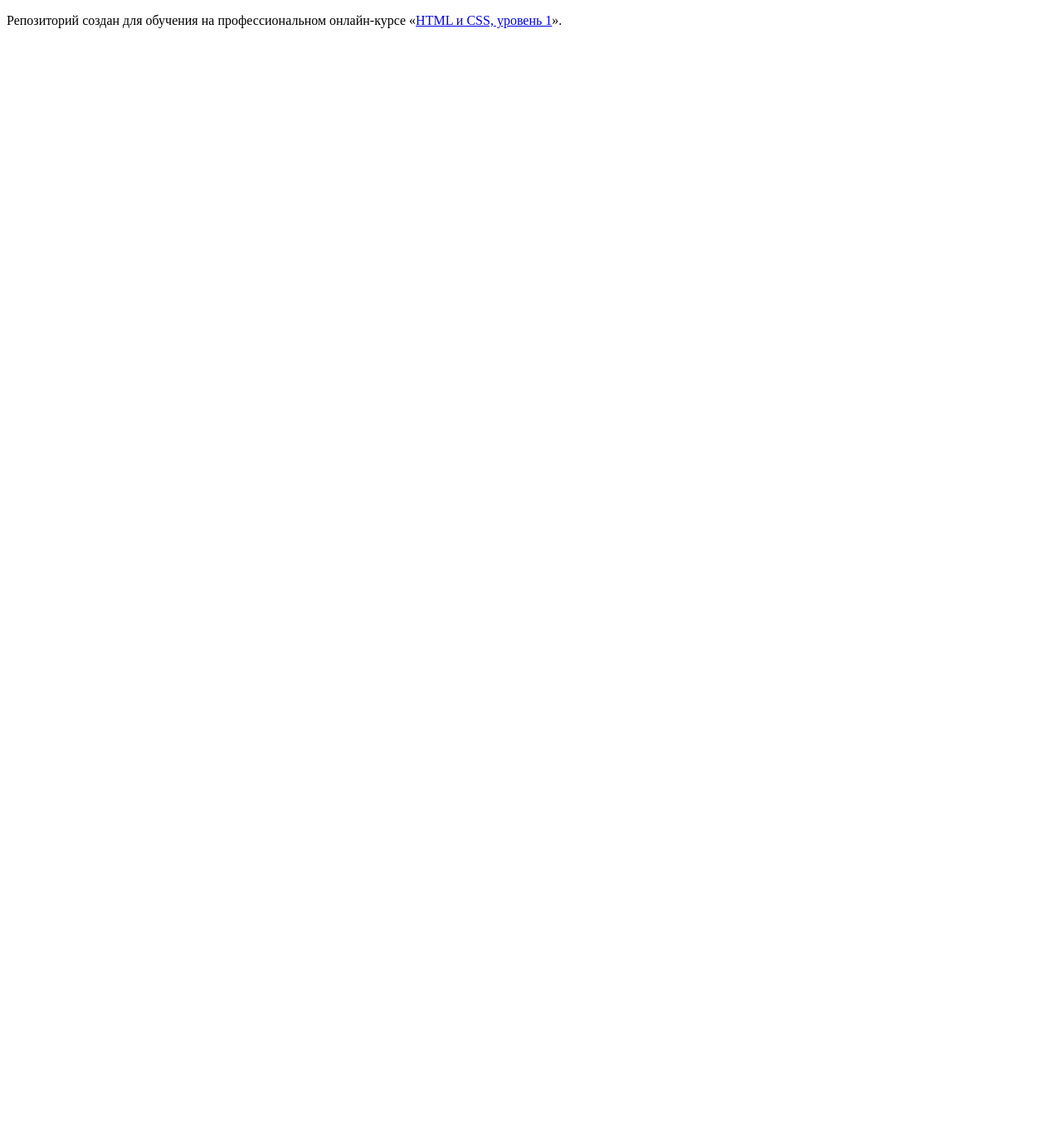
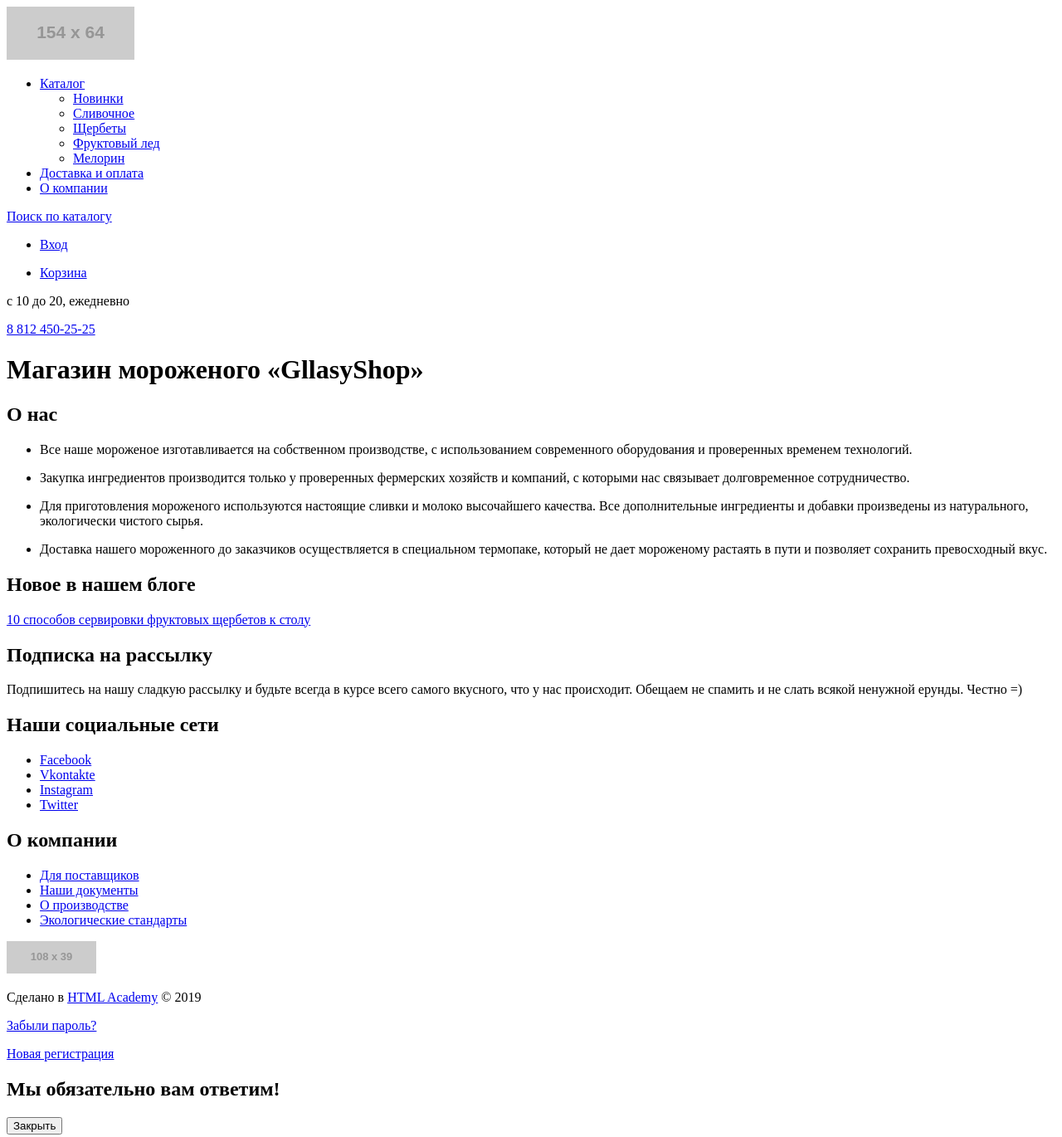
Before and after one commit to Paveldrow/1307323-gllacy-28, a plain HTML site: page index.html in a window 1280 px wide. Shown: the whole page at 83% size. Before the commit the page ends 800 px from the top, so only its background shows below. Drawn offline with Linux system fonts and the light colour scheme; placeholder pictures from the web are drawn by us.

Commit message:
Разметил index & catalog

```diff
--- a/index.html
+++ b/index.html
@@ -5,8 +5,109 @@
     <title>HTML Academy: Глейси</title>
   </head>
   <body>
+    <header>
+      <a>
+        <img src="https://via.placeholder.com/154x64" width="154" height="64" alt="Логотип «GllasyShop»">
+      </a>
+      <ul>
+        <li>
+          <a href="catalog.html">Каталог</a>
+            <ul>
+              <li><a href="#">Новинки</a></li>
+              <li><a href="catalog.html">Сливочное</a></li>
+              <li><a href="#">Щербеты</a></li>
+              <li><a href="#">Фруктовый лед</a></li>
+              <li><a href="#">Мелорин</a></li>
+            </ul>
+        </li>
+        <li><a href="blank.html">Доставка и оплата</a></li>
+        <li><a href="blank.html">О компании</a></li>
+      </ul>
+      <a href="#">Поиск по каталогу</a>
+      <ul>
+        <li><a href="blank.html">Вход</a></li>
+      </ul>
+      <ul>
+        <li><a href="blank.html">Корзина</a></li>
+      </ul>
+      <section>
+        <p>с 10 до 20, ежедневно</p>
+        <a href="tel: +78124502525">8 812 450-25-25</a>
+      </section>
+    </header>
+    <main>
+      <h1>Магазин мороженого «GllasyShop»</h1>
+      <section>
+        <h2>О нас</h2>
+        <ul>
+          <li>
+            <p>Все наше мороженое изготавливается на собственном производстве, с использованием современного оборудования и проверенных временем технологий.</p>
+          </li>
+          <li>
+            <p>Закупка ингредиентов производится только у проверенных фермерских хозяйств и компаний, с которыми нас связывает долговременное сотрудничество.</p>
+          </li>
+          <li>
+            <p>Для приготовления мороженого используются настоящие сливки и молоко высочайшего качества. Все дополнительные ингредиенты и добавки произведены из натурального, экологически чистого сырья.</p>
+          </li>
+          <li>
+            <p>Доставка нашего мороженного до заказчиков осуществляется в специальном термопаке, который не дает мороженому растаять в пути и позволяет сохранить превосходный вкус.</p>
+          </li>
+        </ul>
+      </section>
+      <article>
+        <h2>Новое в нашем блоге</h2>
+        <a href="blank.html">10 способов сервировки фруктовых щербетов к столу</a>
+      </article>
+      <section>
+        <h2>Подписка на рассылку</h2>
+        <p>Подпишитесь на нашу сладкую рассылку и будьте всегда в курсе всего самого вкусного, что у нас происходит. Обещаем не спамить и не слать всякой ненужной ерунды. Честно =)</p>
+        <!--Здесь будет форма подписки на рассылку-->
+      </section>
+    </main>
+    <footer>
+      <section>
+        <h2>Наши социальные сети</h2>
+        <ul>
+          <li><a href="#">Facebook</a></li>
+          <li><a href="#">Vkontakte</a></li>
+          <li><a href="#">Instagram</a></li>
+          <li><a href="#">Twitter</a></li>
+        </ul>
+      </section>
+      <section>
+        <h2>О компании</h2>
+        <ul>
+          <li><a href="#">Для поставщиков</a></li>
+          <li><a href="#">Наши документы</a></li>
+          <li><a href="#">О производстве</a></li>
+          <li><a href="#">Экологические стандарты</a></li>
+        </ul>
+      </section>
+      <section>
+        <a href="https://htmlacademy.ru/intensive/htmlcss">
+            <img src="https://via.placeholder.com/108x39" widt="108" height="39" alt="Логотип HTMLAcademy"></a>
+        <p>Сделано в <a href="https://htmlacademy.ru/intensive/htmlcss">HTML Academy</a> © 2019</p>
+    </footer>
+  </body>
 
-    <p>Репозиторий создан для обучения на профессиональном онлайн‑курсе «<a href="https://htmlacademy.ru/intensive/htmlcss">HTML и CSS, уровень 1</a>».</p>
+  <section>
+    <!--Форма поиска-->
+</section>
 
-  </body>
+<section>
+  <!--Модальное окно логина пользователя-->
+  <!--Здесь будет форма входа-->
+  <p><a href="blank.html">Забыли пароль?</a></p>
+  <p><a href="blank.html">Новая регистрация</a></p>
+</section>
+
+<section>
+    <!--Форма оформления заказа в корзине-->
+</section>
+
+<section>
+  <h2>Мы обязательно вам ответим!</h2>
+  <!--Форма обратной связи-->
+  <button type="button">Закрыть</button>
+</section>
 </html>
```
Also changed, not shown: catalog.html (added, +196 -0 lines).
